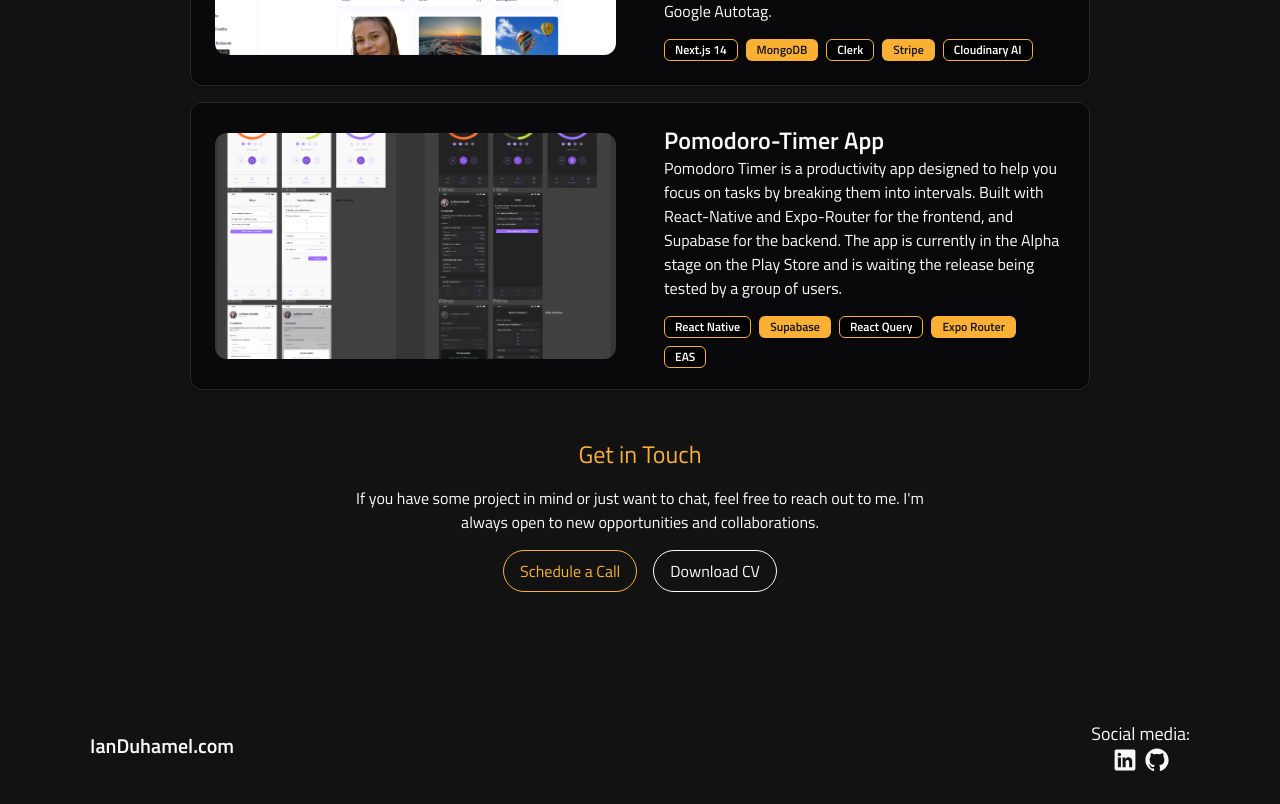
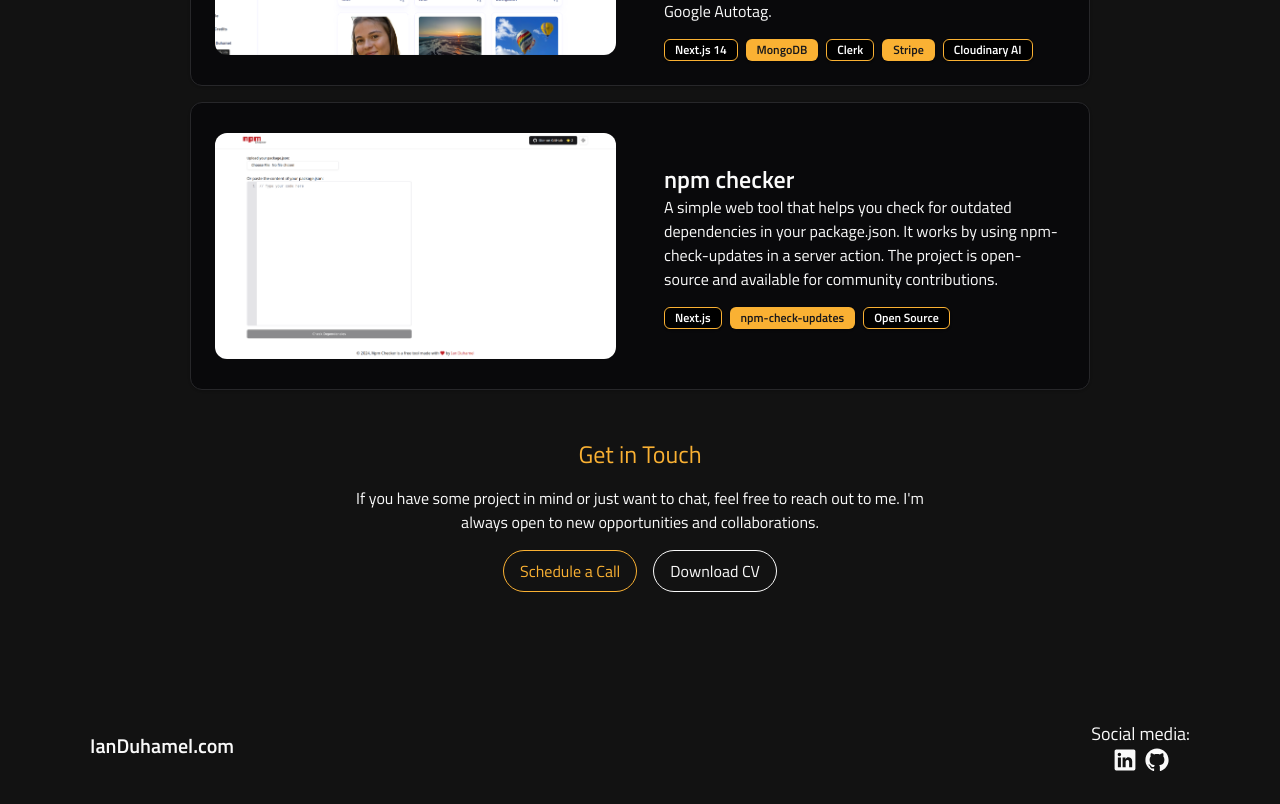
Before and after one commit to Ianduha13/blogfolio, a Next.js app: page /portfolio in a window 1280 px wide. Shown: the part 2020-2824 px from the top of the page. Built offline with nearby package versions, Linux system fonts and the light colour scheme.

Commit message:
chore: update new project info

```diff
--- a/components/Hero.tsx
+++ b/components/Hero.tsx
@@ -1,8 +1,6 @@
 import { ArrowRightIcon } from '@radix-ui/react-icons'
-import Image from 'next/image'
 import Link from 'next/link'
 import React from 'react'
-import SplineScene from './SplineScene'
 import Meteors from './magicui/meteors'
 
 export default function Hero() {
@@ -10,15 +8,16 @@ export default function Hero() {
     <main className='relative mx-auto flex h-[40vh] min-h-[300px] w-full max-w-[1100px] items-center'>
       <div className="relative flex h-full w-full flex-col items-center justify-center gap-4 overflow-hidden rounded-lg border bg-background px-4 py-4 md:shadow-xl">
         <Meteors number={40} />
-        <span className="pointer-events-none whitespace-pre-wrap bg-gradient-to-b from-black to-gray-500/80 bg-clip-text text-center text-2xl font-semibold leading-none text-transparent dark:from-white dark:to-slate-300/90 sm:text-4xl">
+        <span className="pointer-events-none whitespace-pre-wrap bg-gradient-to-b from-black  to-gray-500/80 bg-clip-text text-center text-2xl font-semibold leading-none text-transparent dark:from-white dark:to-slate-300/90 sm:text-4xl">
           Welcome to my personal Code Documentation Library
         </span>
 
-        <p className='max-w-[800px] text-center text-primary sm:text-lg'>Peer into the engine room of innovation as I share insights from my meticulously organized code documentation collection.</p>
+        <p className='max-w-[800px] text-center text-primary sm:text-lg'>
+          Dive into my personal collection of coding insights, where I break down complex ideas and share best practices for modern development.
+        </p>
         <Link href='/portfolio' className=' flex items-center gap-2 text-xl font-semibold'>
           <ArrowRightIcon className='h-6 w-6' />More About Me
         </Link>
-
       </div>
     </main>
   )
--- a/components/PersonalProjectsShowcase.tsx
+++ b/components/PersonalProjectsShowcase.tsx
@@ -19,7 +19,7 @@ const Projects = () => {
           />
         ))}
       </div>
-      <div className="w-full md:hidden">
+      <div className="mb-12 w-full md:hidden">
         <PersonalProjectsMobileCarousel projects={projects} />
       </div>
     </section>
--- a/constants/projects.ts
+++ b/constants/projects.ts
@@ -9,6 +9,7 @@ export const projects = [
                   Shorkit features OAuth integration for easy sign-in and a user-friendly dashboard for managing links.`,
     badges: ['Next.js Full SSR', 'Supabase', 'Redis Rate Limiting', 'Tailwind CSS']
   },
+
   {
     href: "https://imaginify.site/",
     imageSrc: '/imaginify.png',
@@ -20,13 +21,13 @@ export const projects = [
     badges: ['Next.js 14', 'MongoDB', 'Clerk', 'Stripe', 'Cloudinary AI']
   },
   {
-    href: "https://www.pomodoro-timer.site/",
-    imageSrc: '/Pomodoro-timer.png',
-    imageAlt: 'Pomodoro-Timer App',
-    title: 'Pomodoro-Timer App',
-    description: `Pomodoro Timer is a productivity app designed to help you focus on tasks by breaking them into intervals.
-                  Built with React-Native and Expo-Router for the frontend, and Supabase for the backend.
-                  The app is currently in the Alpha stage on the Play Store and is waiting the release being tested by a group of users.`,
-    badges: ['React Native', 'Supabase', 'React Query', 'Expo Router', 'EAS']
-  }
+    href: "https://npmchecker.com/",
+    imageSrc: '/npm-checker.png',
+    imageAlt: 'npm checker',
+    title: 'npm checker',
+    description: `A simple web tool that helps you check for outdated dependencies in your package.json.
+                It works by using npm-check-updates in a server action.
+                The project is open-source and available for community contributions.`,
+    badges: ['Next.js', 'npm-check-updates', 'Open Source']
+  },
 ];
```
Also changed, not shown: public/npm-checker.png (added).
